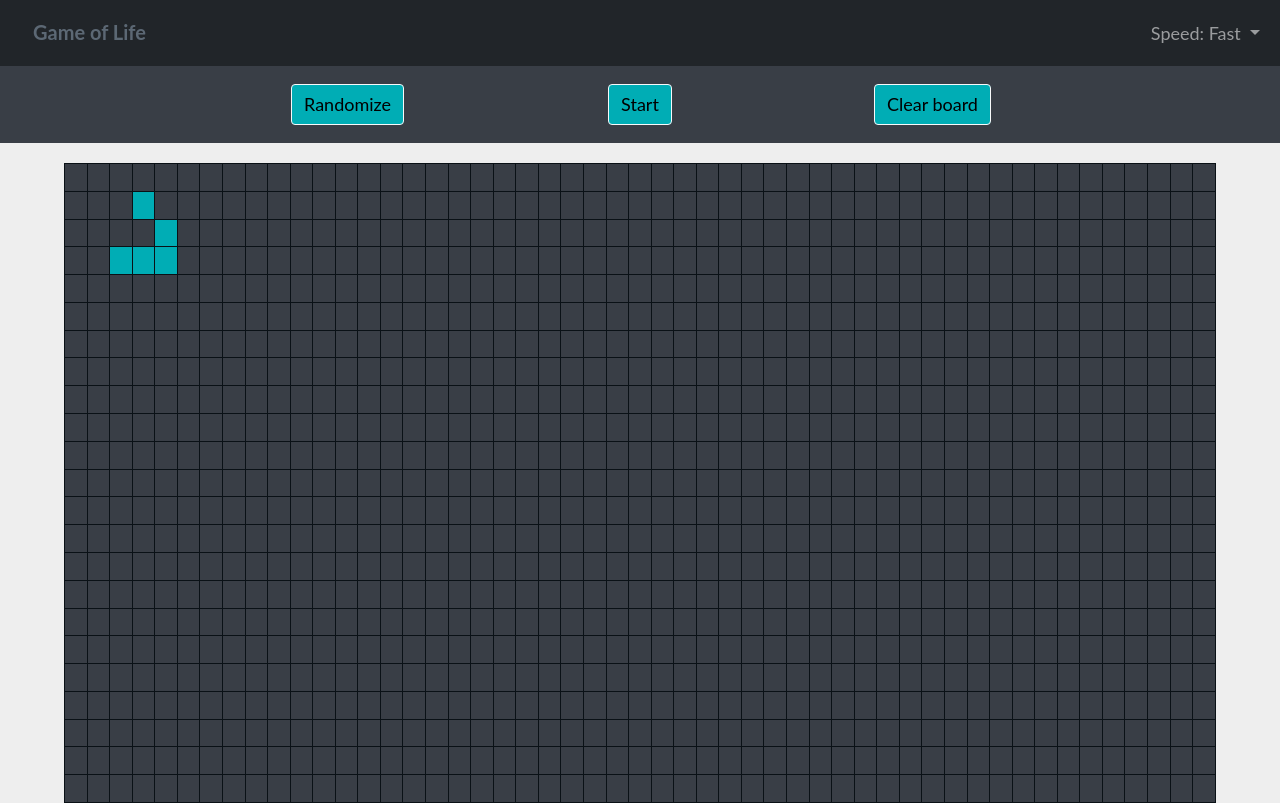
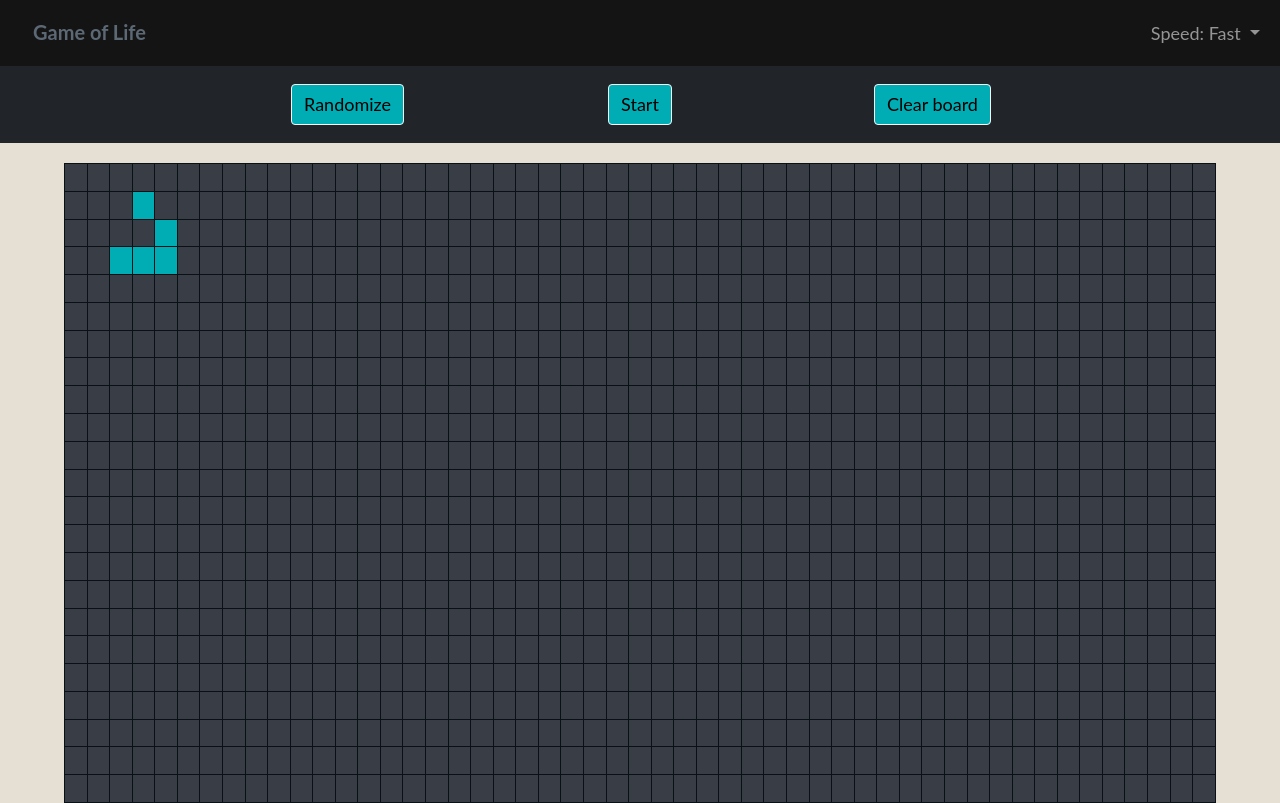
Before and after one commit to Chensienyong/game_of_life, a website: page index.html in a window 1280 px wide. Drawn offline with nearby package versions, Linux system fonts and the light colour scheme.

Commit message:
Change colros

```diff
--- a/index.html
+++ b/index.html
@@ -8,7 +8,7 @@
   </head>
   <body>
     <div id="navbarDiv">
-      <nav class="navbar navbar-expand-lg navbar-dark bg-dark">
+      <nav class="navbar navbar-expand-lg navbar-dark navbar-top">
         <div class="container-fluid">
           <a class="navbar-brand" href="#">Game of Life</a>
           <button class="navbar-toggler" type="button" data-bs-toggle="collapse" data-bs-target="#navbarNavDarkDropdown" aria-controls="navbarNavDarkDropdown" aria-expanded="false" aria-label="Toggle navigation">
@@ -32,7 +32,7 @@
       </nav>
     </div>
     <div id="buttonDiv">
-      <nav class="navbar navbar-expand-lg navbar-dark navbar-menu">
+      <nav class="navbar navbar-expand-lg navbar-dark navbar-menu bg-dark">
         <div class="d-grid col-8 mx-auto">
           <div class="row">
             <div class="col-sm-4 col-xm-12 d-flex justify-content-center button-container">
--- a/public/stylesheets/base.css
+++ b/public/stylesheets/base.css
@@ -25,7 +25,7 @@ body {
   font-size: 18px;
   line-height: 1.72222;
   color: #34495e;
-  background-color: #eeeeee;
+  background-color: #E6E0D4;
 }
 
 #main {
@@ -56,8 +56,8 @@ body {
   background-color: #393e46;
 }
 
-.navbar-menu {
-  background-color: #393e46;
+.navbar-top {
+  background-color: #141414;
 }
 
 .navbar-menu button {
```
